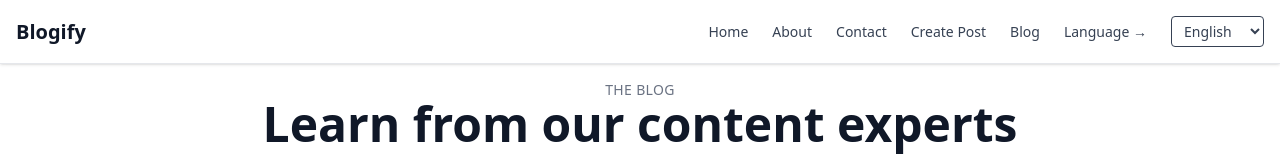
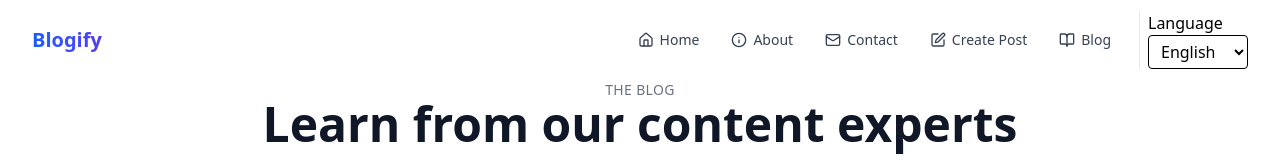
Before and after one commit to Shark-24-1998/multilang, a Next.js app: page /en/blog in a window 1280 px wide. Shown: the top 160 px of the page. Built offline with nearby package versions, Linux system fonts and the light colour scheme.

Commit message:
Header Updated

```diff
--- a/src/app/[locale]/components/Header.jsx
+++ b/src/app/[locale]/components/Header.jsx
@@ -4,11 +4,12 @@ import { useTranslations } from 'next-intl';
 import Link from 'next/link';
 import { useState, useEffect } from 'react';
 import LanguageSelect from './LanguageSelect';
-import { Menu, X } from 'lucide-react';
+import { Menu, X, Home, Info, Mail, Edit, BookOpen } from 'lucide-react';
 
 export default function Header() {
   const t = useTranslations("Header");
   const [menuOpen, setMenuOpen] = useState(false);
+  const [scrolled, setScrolled] = useState(false);
   const [showHeader, setShowHeader] = useState(true);
   const [lastScrollY, setLastScrollY] = useState(0);
 
@@ -17,61 +18,123 @@ export default function Header() {
     const handleScroll = () => {
       const currentScrollY = window.scrollY;
 
-      if (currentScrollY > lastScrollY && currentScrollY > 50) {
-        setShowHeader(false); // scrolling down
+      // Check if page is scrolled to apply visual effects
+      if (currentScrollY > 20) {
+        setScrolled(true);
       } else {
-        setShowHeader(true); // scrolling up
+        setScrolled(false);
       }
+
+      // Always keep header visible for sticky behavior
+      setShowHeader(true);
 
       setLastScrollY(currentScrollY);
     };
 
     window.addEventListener('scroll', handleScroll);
     return () => window.removeEventListener('scroll', handleScroll);
-  }, [lastScrollY]);
+  }, []);
+
+  // Close mobile menu when clicking outside
+  useEffect(() => {
+    if (menuOpen) {
+      const handleClickOutside = (e) => {
+        if (!e.target.closest('.mobile-menu-container')) {
+          setMenuOpen(false);
+        }
+      };
+
+      document.addEventListener('click', handleClickOutside);
+      return () => document.removeEventListener('click', handleClickOutside);
+    }
+  }, [menuOpen]);
 
   return (
     <header
-      className={`fixed top-0 left-0 w-full z-50 bg-white border-b border-gray-200 shadow-sm transition-transform duration-300 ${
-        showHeader ? 'translate-y-0' : '-translate-y-full'
+      className={`fixed top-0 left-0 w-full z-50 transition-all duration-300 ${
+        scrolled ? 'bg-white/95 backdrop-blur-md shadow-lg' : 'bg-white'
       }`}
     >
-      <div className="container mx-auto px-4 py-4 flex justify-between items-center">
+      <div className="container mx-auto px-4 sm:px-6 lg:px-8">
+        <div className="flex justify-between items-center h-16 sm:h-20">
           {/* Logo */}
-        <Link href="/" className="text-xl font-semibold text-gray-900">
-          Blogify
+          <Link
+            href="/"
+            className="flex items-center space-x-2 text-xl font-bold text-gray-900 transition hover:text-blue-600"
+          >
+            <span className="bg-gradient-to-r from-blue-600 to-indigo-600 text-transparent bg-clip-text">Blogify</span>
           </Link>
 
           {/* Mobile Menu Toggle */}
           <button
-          className="md:hidden text-gray-700"
-          onClick={() => setMenuOpen(!menuOpen)}
+            className="md:hidden flex items-center justify-center w-10 h-10 text-gray-700 rounded-full hover:bg-gray-100 focus:outline-none focus:ring-2 focus:ring-blue-500 mobile-menu-container"
+            onClick={(e) => {
+              e.stopPropagation();
+              setMenuOpen(!menuOpen);
+            }}
           >
-          {menuOpen ? <X size={24} /> : <Menu size={24} />}
+            {menuOpen ? <X size={20} /> : <Menu size={20} />}
           </button>
 
           {/* Desktop Nav */}
-        <nav className="hidden md:flex gap-6 items-center text-sm text-gray-700 font-medium">
-          <Link href="/" className="hover:text-black">{t('home')}</Link>
-          <Link href="/about" className="hover:text-black">{t('about')}</Link>
-          <Link href="/contact" className="hover:text-black">{t('contact')}</Link>
-          <Link href="/create-post" className="hover:text-black">Create Post</Link>
-          <Link href="/blog" className="hover:text-black">Blog</Link>
+          <nav className="hidden md:flex items-center space-x-1 lg:space-x-2">
+            <NavLink href="/" icon={<Home size={16} />} text={t('home')} />
+            <NavLink href="/about" icon={<Info size={16} />} text={t('about')} />
+            <NavLink href="/contact" icon={<Mail size={16} />} text={t('contact')} />
+            <NavLink href="/create-post" icon={<Edit size={16} />} text="Create Post" />
+            <NavLink href="/blog" icon={<BookOpen size={16} />} text="Blog" />
+            <div className="ml-2 pl-2 border-l border-gray-200">
               <LanguageSelect />
+            </div>
           </nav>
+        </div>
       </div>
 
       {/* Mobile Nav */}
-      {menuOpen && (
-        <div className="md:hidden px-4 pb-4 pt-2 space-y-3 bg-white border-t border-gray-200 shadow-sm">
-          <Link href="/" onClick={() => setMenuOpen(false)} className="block text-gray-700">{t('home')}</Link>
-          <Link href="/about" onClick={() => setMenuOpen(false)} className="block text-gray-700">{t('about')}</Link>
-          <Link href="/contact" onClick={() => setMenuOpen(false)} className="block text-gray-700">{t('contact')}</Link>
-          <Link href="/create-post" onClick={() => setMenuOpen(false)} className="block text-gray-700">Create Post</Link>
-          <Link href="/blog" onClick={() => setMenuOpen(false)} className="block text-gray-700">Blog</Link>
+      <div
+        className={`md:hidden mobile-menu-container overflow-hidden transition-all duration-300 ease-in-out ${
+          menuOpen ? 'max-h-80 opacity-100' : 'max-h-0 opacity-0'
+        }`}
+      >
+        <div className="px-4 py-3 space-y-2 bg-gray-50/90 backdrop-blur-sm">
+          <MobileNavLink href="/" icon={<Home size={18} />} text={t('home')} onClick={() => setMenuOpen(false)} />
+          <MobileNavLink href="/about" icon={<Info size={18} />} text={t('about')} onClick={() => setMenuOpen(false)} />
+          <MobileNavLink href="/contact" icon={<Mail size={18} />} text={t('contact')} onClick={() => setMenuOpen(false)} />
+          <MobileNavLink href="/create-post" icon={<Edit size={18} />} text="Create Post" onClick={() => setMenuOpen(false)} />
+          <MobileNavLink href="/blog" icon={<BookOpen size={18} />} text="Blog" onClick={() => setMenuOpen(false)} />
+          <div className="pt-2 mt-2 border-t border-gray-200">
             <LanguageSelect />
           </div>
-      )}
+        </div>
+      </div>
     </header>
   );
 }
+
+// Desktop Navigation Link Component
+function NavLink({ href, icon, text }) {
+  return (
+    <Link
+      href={href}
+      className="relative flex items-center px-3 py-2 text-sm font-medium text-gray-700 rounded-md hover:text-blue-600 hover:bg-blue-50 transition-all group"
+    >
+      <span className="mr-1.5">{icon}</span>
+      <span>{text}</span>
+      <span className="absolute bottom-0 left-0 w-full h-0.5 bg-blue-600 transform scale-x-0 origin-left transition-transform group-hover:scale-x-100"></span>
+    </Link>
+  );
+}
+
+// Mobile Navigation Link Component
+function MobileNavLink({ href, icon, text, onClick }) {
+  return (
+    <Link
+      href={href}
+      onClick={onClick}
+      className="flex items-center p-2 text-gray-700 rounded-lg hover:bg-blue-50 hover:text-blue-600 transition-all"
+    >
+      <span className="mr-3 text-gray-500">{icon}</span>
+      <span>{text}</span>
+    </Link>
+  );
+}
--- a/src/app/[locale]/components/LanguageSelect.jsx
+++ b/src/app/[locale]/components/LanguageSelect.jsx
@@ -33,7 +33,7 @@ const LanguageSelect = () => {
 
   return (
     <>
-    <h4 className="hover:text-black">Language &rarr;</h4>
+    <h4 className="hover:text-black">Language</h4>
     <select
       className="border rounded px-2 py-1 hover:text-black"
       value={language}
--- a/src/app/[locale]/components/TrustPartner.jsx
+++ b/src/app/[locale]/components/TrustPartner.jsx
@@ -1,4 +1,3 @@
-// components/TrustPartnerSection.js
 import {
   FaCogs,
   FaRocket,
@@ -19,40 +18,43 @@ const features = [
 
 export default function TrustPartner() {
   return (
-    <section className="bg-white py-16 md:py-20">
-      <div className="max-w-screen-xl mx-auto px-4 grid grid-cols-1 lg:grid-cols-2 gap-12 items-center">
+    <section className="bg-white py-10 sm:py-12 md:py-16 lg:py-20">
+      <div className="max-w-screen-xl mx-auto px-4 sm:px-6 lg:px-8">
+        <div className="grid grid-cols-1 lg:grid-cols-2 gap-8 md:gap-12 items-center">
           {/* Features */}
-        <div className="relative grid grid-cols-1 sm:grid-cols-2 gap-4">
+          <div className="relative order-2 lg:order-1">
+            <div className="grid grid-cols-1 xs:grid-cols-2 gap-3 sm:gap-4">
               {/* Background Circle */}
               <div className="absolute inset-0 flex items-center justify-center pointer-events-none">
-            <div className="w-64 h-64 bg-gray-100 rounded-full opacity-30"></div>
+                <div className="w-48 h-48 sm:w-56 sm:h-56 md:w-64 md:h-64 bg-gray-100 rounded-full opacity-30"></div>
               </div>
+
               {features.map((item, idx) => {
                 const Icon = item.icon;
                 return (
                   <div
                     key={idx}
-                className="relative z-10 bg-white shadow-sm p-4 rounded-xl flex items-center gap-3"
+                    className="relative z-10 bg-white shadow-sm p-3 sm:p-4 rounded-xl flex items-center gap-2 sm:gap-3 transform transition-transform hover:scale-105 hover:shadow-md"
                   >
-                <div className={`p-2 rounded-full ${item.color}`}>
-                  <Icon className="w-5 h-5" />
+                    <div className={`p-1.5 sm:p-2 rounded-full ${item.color}`}>
+                      <Icon className="w-4 h-4 sm:w-5 sm:h-5" />
                     </div>
-                <span className="text-sm font-medium text-gray-700">
+                    <span className="text-xs sm:text-sm font-medium text-gray-700">
                       {item.label}
                     </span>
                   </div>
                 );
               })}
             </div>
+          </div>
 
           {/* Text */}
-        <div className="text-center lg:text-left">
-          <h2 className="text-3xl sm:text-4xl font-bold text-gray-900 mb-6 leading-snug">
+          <div className="text-center lg:text-left order-1 lg:order-2">
+            <h2 className="text-2xl sm:text-3xl md:text-4xl font-bold text-gray-900 mb-4 sm:mb-6 leading-snug">
               Everything you need from{" "}
-            <br className="hidden md:inline" />
-            one trusted partner
+              <span className="lg:block">one trusted partner</span>
             </h2>
-          <p className="text-gray-600 text-base sm:text-lg">
+            <p className="text-gray-600 text-sm sm:text-base md:text-lg max-w-lg mx-auto lg:mx-0">
               Tailored to your unique goals and needs, our comprehensive
               solutions include SEO content strategy, topic-expert writing,
               professional editing, performance monitoring, content updates, and
@@ -60,6 +62,7 @@ export default function TrustPartner() {
             </p>
           </div>
         </div>
+      </div>
     </section>
   );
 }
--- a/src/app/[locale]/components/WriterSection.jsx
+++ b/src/app/[locale]/components/WriterSection.jsx
@@ -51,18 +51,18 @@ export default function WritersSection() {
   ];
 
   return (
-    <section className="bg-white py-16 px-4">
-      <div className="max-w-7xl mx-auto grid grid-cols-1 lg:grid-cols-2 gap-12 items-center">
+    <section className="bg-white py-8 sm:py-12 md:py-16 px-4 sm:px-4">
+      <div className="max-w-7xl mx-auto grid grid-cols-1 lg:grid-cols-2 gap-8 lg:gap-12 items-center">
         {/* Left Text */}
         <div>
-          <h2 className="text-3xl sm:text-4xl font-bold text-gray-900 mb-6 leading-tight">
+          <h2 className="text-2xl sm:text-3xl lg:text-4xl font-bold text-gray-900 mb-4 lg:mb-6 leading-tight text-center lg:text-left">
             Real topic-expert writers to
-            <br className="hidden sm:block" />
+            <br className="hidden lg:block" />
             build brand authority,
-            <br className="hidden sm:block" />
+            <br className="hidden lg:block" />
             E.E.A.T and Google rankings
           </h2>
-          <p className="text-gray-600 text-base sm:text-lg">
+          <p className="text-gray-600 text-sm sm:text-base lg:text-lg text-center lg:text-left">
             We assign writers that are experts in your industry to provide content
             and bylines that Google and your readers can trust. Demonstrable
             topic expertise is critical in generating traffic from Google and
@@ -71,21 +71,21 @@ export default function WritersSection() {
         </div>
 
         {/* Right Writers Grid */}
-        <div className="grid grid-cols-1 sm:grid-cols-2 gap-4 bg-gray-50 p-6 rounded-xl">
+        <div className="grid grid-cols-1 sm:grid-cols-2 gap-4 bg-gray-50 p-4 sm:p-6 rounded-xl">
           {writers.map((writer, idx) => (
             <div
               key={idx}
-              className="flex items-start gap-4 bg-white p-4 rounded-lg shadow-sm"
+              className="flex items-start gap-4 bg-white p-3 sm:p-4 rounded-lg shadow-sm"
             >
               <img
                 src={writer.img}
                 alt={writer.name}
-                className="w-12 h-12 rounded-full object-cover shrink-0"
+                className="w-10 h-10 sm:w-12 lg:w-12 lg:h-12 rounded-full object-cover shrink-0"
               />
-              <div>
-                <p className="font-semibold text-gray-900">{writer.name}</p>
-                <p className="text-sm text-gray-600">{writer.title}</p>
-                <p className="text-xs text-gray-500">{writer.bio}</p>
+              <div className="min-w-0">
+                <p className="font-semibold text-gray-900 text-sm sm:text-base truncate">{writer.name}</p>
+                <p className="text-xs sm:text-sm text-gray-600 truncate">{writer.title}</p>
+                <p className="text-xs text-gray-500 truncate">{writer.bio}</p>
               </div>
             </div>
           ))}
```
Lines whose indentation alone changed are shown as unchanged.
